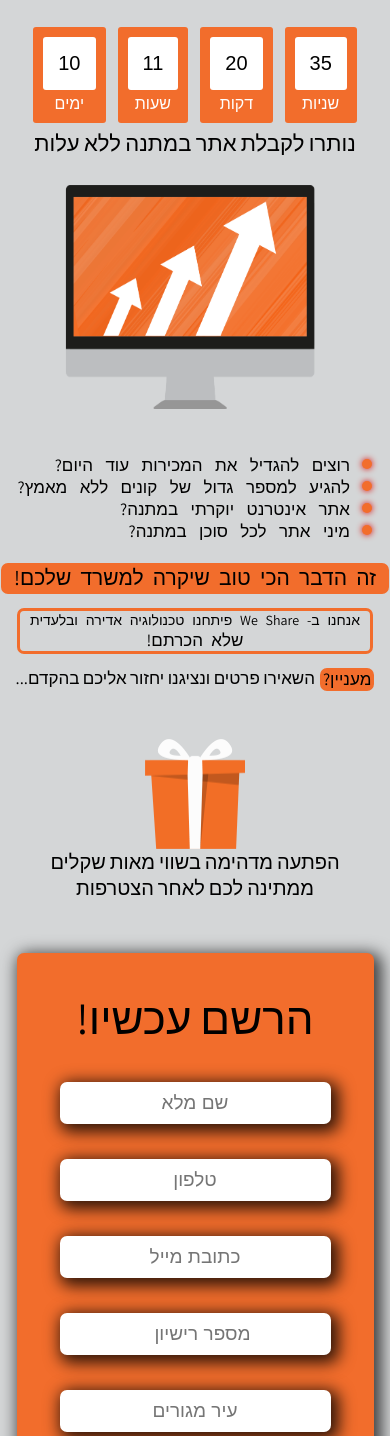
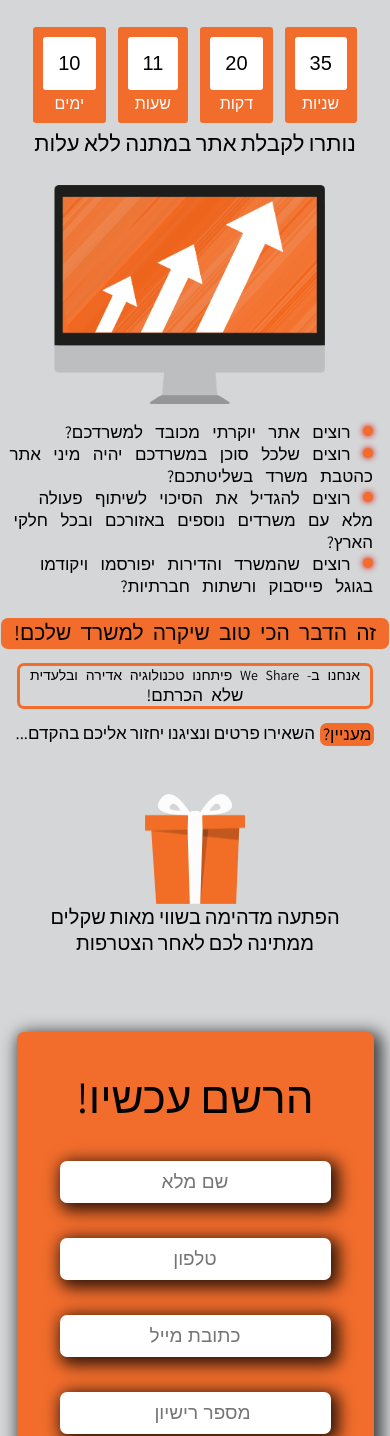
Before and after one commit to noririco/ws-landing, a PHP site: page / in a window 390 px wide. Shown: the part 177-1613 px from the top of the page. Run offline with PHP 8.4, Linux system fonts and the light colour scheme.

Commit message:
added animations to mobile view. change template design in desktop view due to requirments

```diff
--- a/css/fade-in-animation.css
+++ b/css/fade-in-animation.css
@@ -1,6 +1,41 @@
 
 
+    .fade-in-ani {
+        -webkit-animation: fadein 2.5s; /* Safari, Chrome and Opera > 12.1 */
+        -moz-animation: fadein 2.5s; /* Firefox < 16 */
+        -ms-animation: fadein 2.5s; /* Internet Explorer */
+        -o-animation: fadein 2.5s; /* Opera < 12.1 */
+        animation: fadein 2.5s;
+    }
 
+    @keyframes fadein {
+        from { opacity: 0; }
+        to   { opacity: 1; }
+    }
+
+    /* Firefox < 16 */
+    @-moz-keyframes fadein {
+        from { opacity: 0; }
+        to   { opacity: 1; }
+    }
+
+    /* Safari, Chrome and Opera > 12.1 */
+    @-webkit-keyframes fadein {
+        from { opacity: 0; }
+        to   { opacity: 1; }
+    }
+
+    /* Internet Explorer */
+    @-ms-keyframes fadein {
+        from { opacity: 0; }
+        to   { opacity: 1; }
+    }
+
+    /* Opera < 12.1 */
+    @-o-keyframes fadein {
+        from { opacity: 0; }
+        to   { opacity: 1; }
+    }
 
 @media only screen and (min-width: 480px) {
     .fade-in-ani {
--- a/css/slide-in-animation.css
+++ b/css/slide-in-animation.css
@@ -1,4 +1,83 @@
+/* SLIDE RIGHT TO LEFT */
+.slider-rtl {
+    transform: translateX(120%);
+    -webkit-transform: translateX(120%);
+}
+.slide-in-rtl {
+    animation: slide-in-rtl 2s forwards;
+    -webkit-animation: slide-in-rtl 2s forwards;
+}
 
+@keyframes slide-in-rtl {
+    0% { transform: translateX(120%); }
+    100% { transform: translateX(0%); }
+}
+
+@-webkit-keyframes slide-in-rtl {
+    0% { -webkit-transform: translateX(120%); }
+    100% { -webkit-transform: translateX(0%); }
+}
+
+
+/* SLIDE LEFT TO RIGHT */
+.slider-ltr {
+    transform: translateX(-120%);
+    -webkit-transform: translateX(-120%);
+}
+.slide-in-ltr {
+    animation: slide-in-ltr 2s forwards;
+    -webkit-animation: slide-in-ltr 2s forwards;
+}
+
+@keyframes slide-in-ltr {
+    0% { transform: translateX(-120%); }
+    100% { transform: translateX(0%); }
+}
+
+@-webkit-keyframes slide-in-ltr {
+    0% { -webkit-transform: translateX(-120%); }
+    100% { -webkit-transform: translateX(0%); }
+}
+
+/* SLIDE TOP TO BOT */
+.slider-ttb {
+    transform: translateY(-120%);
+    -webkit-transform: translateY(-120%);
+}
+.slide-in-ttb {
+    animation: slide-in-ttb 2s forwards;
+    -webkit-animation: slide-in-ttb 2s forwards;
+}
+
+@keyframes slide-in-ttb {
+    0% { transform: translateY(-120%); }
+    100% { transform: translateY(0%); }
+}
+
+@-webkit-keyframes slide-in-ttb {
+    0% { -webkit-transform: translateY(-120%); }
+    100% { -webkit-transform: translateY(0%); }
+}
+
+/* SLIDE BOT TO TOP */
+.slider-btt {
+    transform: translateY(120%);
+    -webkit-transform: translateY(120%);
+}
+.slide-in-btt {
+    animation: slide-in-btt 2s forwards;
+    -webkit-animation: slide-in-btt 2s forwards;
+}
+
+@keyframes slide-in-btt {
+    0% { transform: translateY(120%); }
+    100% { transform: translateY(0%); }
+}
+
+@-webkit-keyframes slide-in-btt {
+    0% { -webkit-transform: translateY(120%); }
+    100% { -webkit-transform: translateY(0%); }
+}
 
 @media only screen and (min-width: 480px) {
     /* SLIDE RIGHT TO LEFT */
--- a/css/styles.css
+++ b/css/styles.css
@@ -12,13 +12,15 @@ body{
     background-color: #d4d6d7;
     /* background-color: #ffffff; */
     font-family: 'Assistant', sans-serif;
+    /* overflow: hidden; */
+    /* overflow: none; */
 }
 
 .animWrapper {
     all: inherit;
-    padding:0;
+    /* position: absolute; */
+    /* padding:0; */
     /* display:block; */
-
 }
 /**
 *   Globals
@@ -51,10 +53,10 @@ body{
     width: 100%;
     height: 100%;
     grid-template-rows: repeat(9,auto);
-    grid-template-columns: 100%;
+    grid-template-columns: 100vw;
     grid-gap: 0;
-
-    transition: all 1s;
+    overflow: hidden;
+    /* transition: all 1s; */
 
 }
 
@@ -157,7 +159,7 @@ body{
 
 #content-top .list  {
     list-style-type: none;
-    padding-right: 0;
+    padding-right: 1em;
 }
 
 .list-item-image{
@@ -197,13 +199,14 @@ body{
     grid-column: 1;
     align-items: center;
     justify-content: center;
-    /* margin-top: 20px;     */
+    margin-top: 1em;
 
 }
 #logo-top-right img{
-    width: 358px;
-    height: 280px;
-    transform: scale(0.8);
+    /* width: 358px;
+    height: 280px; */
+    /* transform: scale(0.8); */
+    width: 80%;
 }
 
 /**
--- a/index.php
+++ b/index.php
@@ -24,43 +24,43 @@ include 'title_time_shower.php';
             <img src="images/net1.png">
         </div>
         <div id="ws-logo" class="grid-item">
-            <img src="images/ws-logo.png">
+                <img src="images/ws-logo.png">
         </div>
         <div id="content-top" class="grid-item">
             <ul class="list">
                 <li class="list-item">
                     <div class="lineWrapper">
                         <span class="orange-box"></span>
-                        <span class="text-color-black">רוצים להגדיל את המכירות עוד היום?</span>
+                        <span class="text-color-black">רוצים אתר יוקרתי מכובד למשרדכם?</span>
                     </div>
                 </li>
                 <li class="list-item">
                     <div class="lineWrapper">
                         <span class="orange-box"></span>
-                        <span class="text-color-black">להגיע למספר גדול של קונים ללא מאמץ?</span>
+                        <span class="text-color-black">רוצים שלכל סוכן במשרדכם יהיה מיני אתר כהטבת משרד בשליטתכם?</span>
                     </div>
                 </li>
                 <li class="list-item">
                     <div class="lineWrapper">
                         <span class="orange-box"></span>
-                        <span class="text-color-black">אתר אינטרנט יוקרתי במתנה?</span>
+                        <span class="text-color-black">רוצים להגדיל את הסיכוי לשיתוף פעולה מלא עם משרדים נוספים באזורכם ובכל חלקי הארץ?</span>
                     </div>
                 </li>
                 <li class="list-item">
                     <div class="lineWrapper">
                         <span class="orange-box"></span>
-                        <span class="text-color-black">מיני אתר לכל סוכן במתנה?</span>
+                        <span class="text-color-black">רוצים שהמשרד והדירות יפורסמו ויקודמו בגוגל פייסבוק ורשתות חברתיות?</span>
                     </div>
                 </li>
             </ul>
         </div>
         <div id="logo-top-right" class="grid-item">
-            <div class="animWrapper slider-rtl slide-in-rtl">
+            <div class="animWrapper">
                 <img src="images/screen.png">
             </div>
         </div>
         <div id="logo-top-left" class="grid-item">
-            <div class="animWrapper slider-ltr slide-in-ltr">
+            <div class="animWrapper">
                 <img src="images/gift.png">
                 <div class="logo-subtitle">
                     <span class="text-color-black">הפתעה מדהימה בשווי מאות שקלים</span>
@@ -71,13 +71,13 @@ include 'title_time_shower.php';
             </div>
         </div>
         <div id="bold-line" class="grid-item">
-            <div class="textWrapper background-primary border-primary fade-in-ani">
+            <div class="textWrapper background-primary border-primary">
                 <span class="text-color-black">זה הדבר הכי טוב שיקרה למשרד שלכם!</span>
             </div>
         </div>
 
         <div id="tech-line" class="grid-item">
-            <div class="textWrapper border-primary fade-in-ani">
+            <div class="textWrapper border-primary">
                 <div class="tech-line-top">
                     <span class="text-color-black">אנחנו ב- We Share פיתחנו טכנולוגיה אדירה ובלעדית</span>
                 </div>
@@ -87,18 +87,18 @@ include 'title_time_shower.php';
             </div>
         </div>
         <div id="interested-line" class="grid-item">
-            <div class="textWrapper fade-in-ani">
-                <div class="inter-start background-primary border-primary slider-rtl slide-in-rtl">
+            <div class="textWrapper">
+                <div class="inter-start background-primary border-primary">
                     <span class="text-color-black">מעניין?</span>
                 </div>
-                <div class="inter-end slider-btt slide-in-btt">
+                <div class="inter-end">
                     <span class="text-color-black">השאירו פרטים ונציגנו יחזור אליכם בהקדם...</span>
                 </div>
             </div>
         </div>
 
         <div id="contact-us" class="grid-item">
-            <div class="formWrapper background-primary border-primary slider-btt slide-in-btt">
+            <div class="formWrapper background-primary border-primary">
                 <div class="form-title">
                     <span class="text-color-black">הרשם עכשיו!</span>
                 </div>
```
Also changed, not shown: other parts of css/styles.css (+38 -26 lines), js/script.js (+134 -1 lines).
